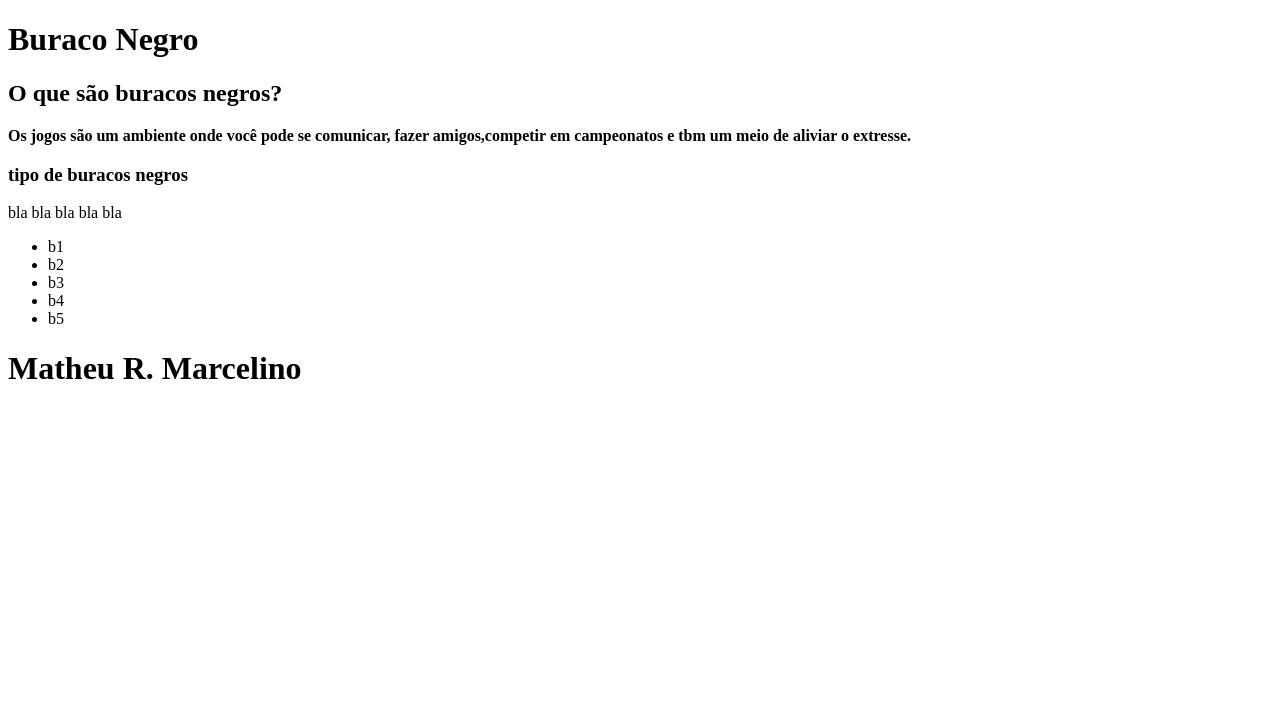
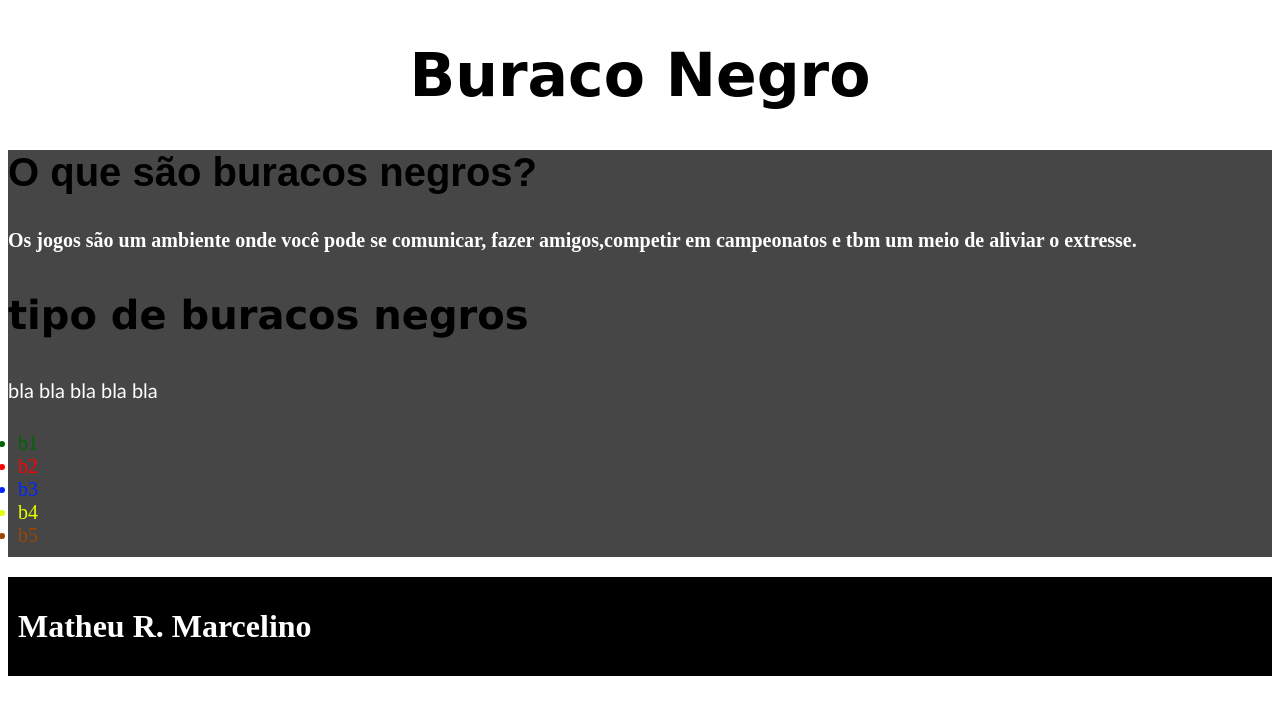
Before and after one commit to MatheusTucunare0402/Repositorio-do-Richardi-2-B, a plain HTML site: page index.html in a window 1280 px wide. Drawn offline with Linux system fonts and the light colour scheme.

Commit message:
Update style.css

```diff
--- a/style.css
+++ b/style.css
@@ -1,3 +1,76 @@
+
+}
+.cabecalho-geral
+{
+    background-color: white;
+}
+.titulo-cabecalho
+{
+    color: rgb(0, 0, 0);
+    font-size: 60px;
+    font-family: cursive;
+    display: flex;
+    justify-content: space-around;
+}
+.lista-secao
+{
+    padding: 10px;
+    font-size: 20px;
+}
+.tit-1-secao
+{
+    color: rgb(0, 0, 0);
+    font-size: 40px;
+    font-family: fantasy;
+}
+.tit-2-secao
+{
+    color: rgb(0, 0, 0);
+    font-size: 40px;
+    font-family: 'Lucida Sans', 'Lucida Sans Regular', 'Lucida Grande', 'Lucida Sans Unicode',
+     Geneva, Verdana, sans-serif;
+}
+.p-tit-1
+{
+    font-size: 20px; color: rgb(255, 255, 255);
+}
+.p-tit-2
+{
+    font-size: 20px;
+    color: rgb(255, 255, 255);
+    font-family: 'Trebuchet MS', 'Lucida Sans Unicode', 'Lucida Grande',
+     'Lucida Sans', Arial, sans-serif;
+}
+.item-1
+{
+    color: darkgreen;
+}
+.item-2
+{
+    color: rgb(255, 0, 0);
+}
+.item-3
+{
+    color: rgb(0, 38, 255);
+}
+.item-4
+{
+    color: rgb(228, 253, 1);
+}
+.item-5
+{
+    color: rgb(153, 70, 2);
+}
+.secao
+{
+    background-color: rgb(70, 70, 70);
+}
+.rodape
+{
+    background-color: black;
+    padding: 10px;
+    color: white;
+}
 <!DOCTYPE html>
 <html lang="en">
 <head>
```
